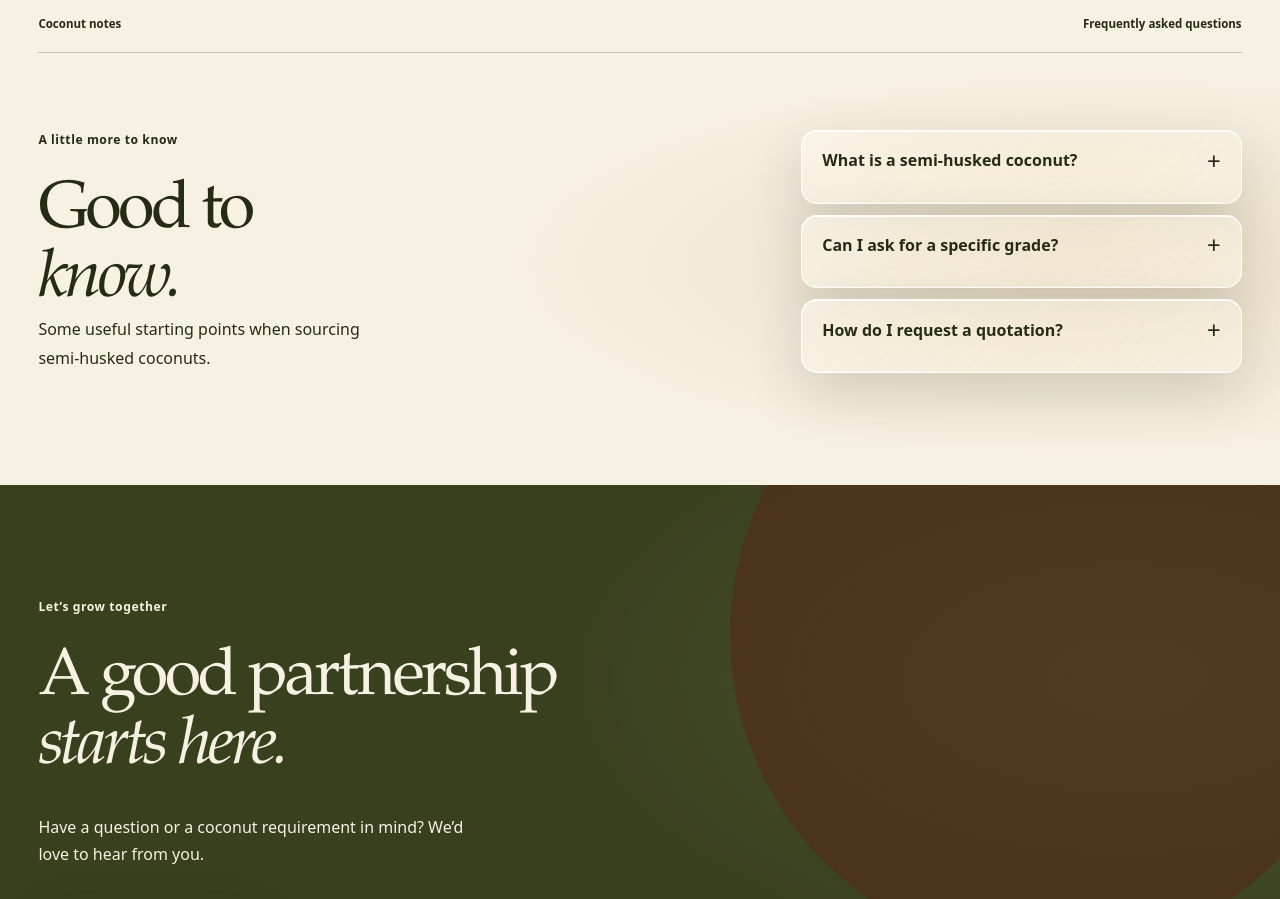
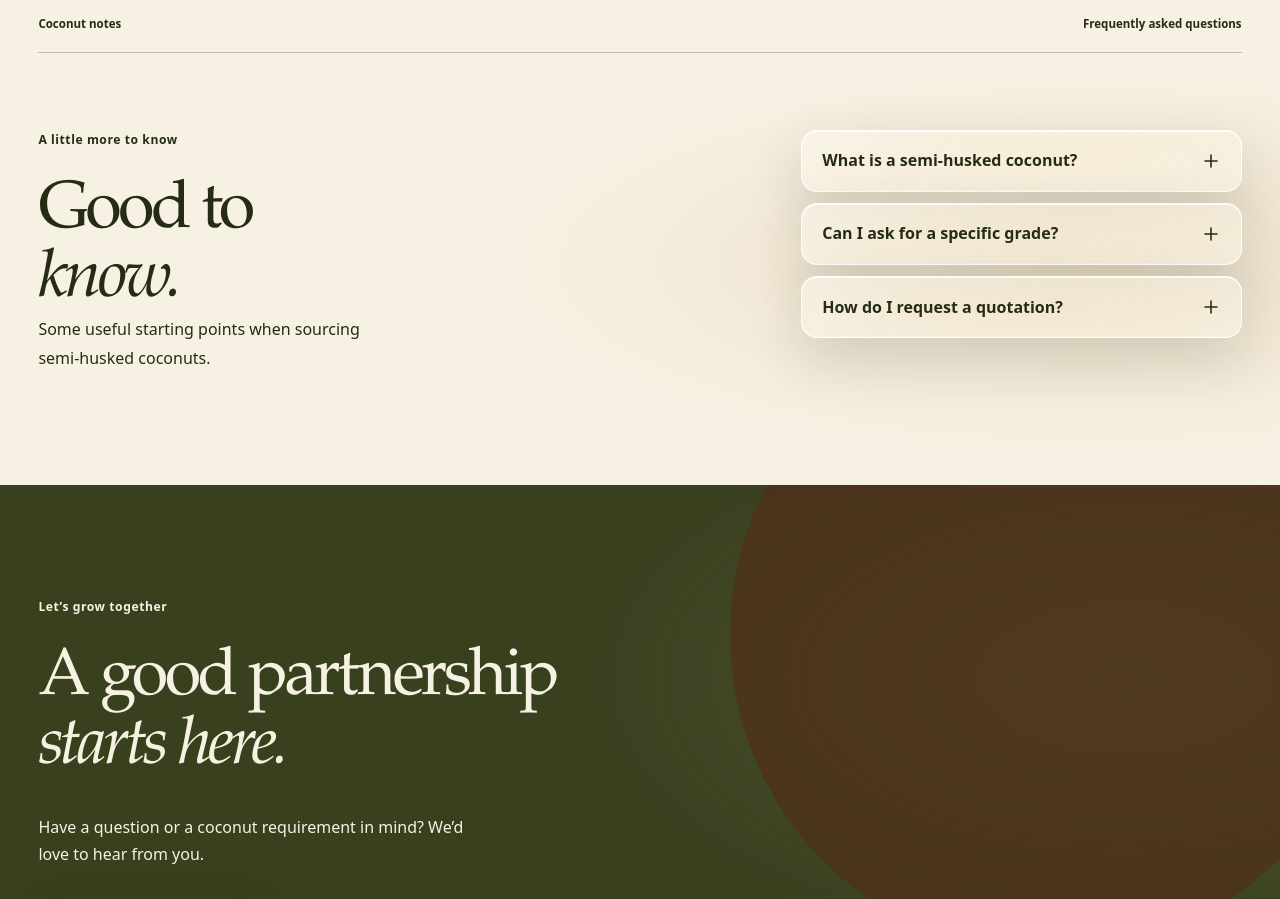
Before and after one commit to mayunngrh/my-tani-landing-page, a Next.js app: page /en in a window 1280 px wide. Shown: the part 5740-6639 px from the top of the page. Built offline with nearby package versions, Linux system fonts and the light colour scheme.

Commit message:
feat: animate whole-card FAQ toggles

```diff
--- a/src/app/[lang]/page.tsx
+++ b/src/app/[lang]/page.tsx
@@ -1,6 +1,7 @@
 import { getTranslator } from "@/i18n/messages";
 import { requireLocale } from "@/i18n/server";
 import Image from "next/image";
+import { FaqCard } from "@/components/faq-card";
 import { Brand, SiteNavigation } from "@/components/site-navigation";
 import styles from "@/app/page.module.css";
 
@@ -69,7 +70,7 @@ export default async function Home({ params }: PageProps<"/[lang]">) {
 
       <section id="export" className={styles.export} aria-labelledby="export-title"><div className={styles.exportInner}><div><p className={styles.eyebrow}>{t("For international buyers")}</p><h2 id="export-title">{t("Let’s talk")}<br /><em>{t("business.")}</em></h2><p>{t("From order quantities to shipping terms, our team can help you understand the details for your destination and requirements.")}</p><a className={`glass-surface ${styles.buttonLight}`} href="#contact">{t("Start an enquiry")} <span aria-hidden="true">↗</span></a></div><div className={styles.exportInfo}>{[["01", t("Product & grade"), t("Tell us the specifications that suit your market.")], ["02", t("Quantity & packing"), t("Discuss minimum orders, available volumes and packing options.")], ["03", t("Terms & destination"), t("Confirm delivery arrangements and applicable trade terms with our team.")]].map(([number, title, description]) => <div className="glass-surface glass-surface--dark" key={number}><span>{number}</span><h3>{title}</h3><p>{description}</p></div>)}</div></div></section>
 
-      <section id="insights" className={`${styles.section} ${styles.insights}`} aria-labelledby="insights-title"><div className={styles.sectionMarker}><span>{t("Coconut notes")}</span><span>{t("Frequently asked questions")}</span></div><div className={styles.insightsGrid}><div><p className={styles.eyebrowDark}>{t("A little more to know")}</p><h2 id="insights-title">{t("Good to")}<br /><em>{t("know.")}</em></h2><p>{t("Some useful starting points when sourcing semi-husked coconuts.")}</p></div><div className={styles.faq}>{[[t("What is a semi-husked coconut?"), t("It is a coconut with much of its outer husk removed while some fibre remains around the shell. Ask us for the current product details and photos.")], [t("Can I ask for a specific grade?"), t("Yes. Share your desired size, quantity and intended use with us, and we can discuss current availability and specifications.")], [t("How do I request a quotation?"), t("Contact us by WhatsApp or email with your product requirements, estimated quantity and destination. We will discuss the next steps with you.")]].map(([question, answer]) => <details className="glass-surface" key={question}><summary>{question}<span aria-hidden="true">+</span></summary><p>{answer}</p></details>)}</div></div></section>
+      <section id="insights" className={`${styles.section} ${styles.insights}`} aria-labelledby="insights-title"><div className={styles.sectionMarker}><span>{t("Coconut notes")}</span><span>{t("Frequently asked questions")}</span></div><div className={styles.insightsGrid}><div><p className={styles.eyebrowDark}>{t("A little more to know")}</p><h2 id="insights-title">{t("Good to")}<br /><em>{t("know.")}</em></h2><p>{t("Some useful starting points when sourcing semi-husked coconuts.")}</p></div><div className={styles.faq}>{[[t("What is a semi-husked coconut?"), t("It is a coconut with much of its outer husk removed while some fibre remains around the shell. Ask us for the current product details and photos.")], [t("Can I ask for a specific grade?"), t("Yes. Share your desired size, quantity and intended use with us, and we can discuss current availability and specifications.")], [t("How do I request a quotation?"), t("Contact us by WhatsApp or email with your product requirements, estimated quantity and destination. We will discuss the next steps with you.")]].map(([question, answer]) => <FaqCard key={question} question={question} answer={answer} />)}</div></div></section>
 
       <section id="contact" className={styles.contact} aria-labelledby="contact-title"><div className={styles.contactCircle} aria-hidden="true" /><div className={styles.contactInner}><p className={styles.eyebrow}>{t("Let’s grow together")}</p><h2 id="contact-title">{t("A good partnership")}<br /><em>{t("starts here.")}</em></h2><p>{t("Have a question or a coconut requirement in mind? We’d love to hear from you.")}</p><div className={styles.actions}><a className={`glass-surface ${styles.buttonLight}`} href={whatsapp} target="_blank" rel="noreferrer">{t("Chat on WhatsApp")} <span aria-hidden="true">↗</span></a><a className={styles.textLinkLight} href={email}>{t("Send us an email")} <span aria-hidden="true">↗</span></a></div><div className={styles.contactInfo}><div className="glass-surface glass-surface--dark"><span>{t("Email")}</span><a href={email}>{t("mytanibali@gmail.com")}</a></div><div className="glass-surface glass-surface--dark"><span>{t("WhatsApp")}</span><a href={whatsapp} target="_blank" rel="noreferrer">+62 877 9714 1007</a></div><div className="glass-surface glass-surface--dark"><span>{t("Based in")}</span><strong>{t("Bali, Indonesia")}</strong></div></div></div></section>
 
--- a/src/app/page.module.css
+++ b/src/app/page.module.css
@@ -110,14 +110,7 @@
 
 .insights { background-image: radial-gradient(ellipse at 85% 62%, rgb(196 159 111 / 23%), transparent 38%); }
 .insightsGrid > div > p:last-child { max-width: 22rem; }
-.faq { display: grid; gap: 0.7rem; }
-.faq details { --glass-tint: rgb(247 241 227 / 56%); --glass-border: rgb(255 255 255 / 88%); border-radius: 1rem; padding: 0 1.25rem; }
-.faq summary { display: flex; align-items: center; justify-content: space-between; gap: 1rem; min-height: 3.75rem; cursor: pointer; font-weight: 650; list-style: none; }
-.faq summary::-webkit-details-marker { display: none; }
-.faq summary span { font-size: 1.5rem; font-weight: 400; transition: transform var(--duration-fast) var(--ease-standard); }
-.faq details[open] summary span { transform: rotate(45deg); }
-.faq details p { margin: 0 0 1.25rem; max-width: 35rem; line-height: 1.7; }
-.faq details:focus-within { outline: var(--focus-width) solid var(--color-focus); outline-offset: var(--focus-offset); }
+.faq { display: grid; align-self: start; gap: 0.7rem; }
 
 .contact { background: radial-gradient(ellipse at 88% 25%, rgb(247 241 227 / 13%), transparent 35%), var(--color-olive-800); color: var(--color-cream-100); overflow: hidden; position: relative; scroll-margin-top: 7rem; --color-focus: var(--color-cream-100); }
 .contactInner { max-width: 88rem; padding: var(--space-section) var(--space-page-gutter); margin: auto; position: relative; z-index: 1; }
--- /dev/null
+++ b/src/components/faq-card.module.css
@@ -0,0 +1,22 @@
+.card {
+  --glass-tint: rgb(247 241 227 / 56%);
+  --glass-border: rgb(255 255 255 / 88%);
+  display: block;
+  width: 100%;
+  padding: 0 1.25rem;
+  border-radius: var(--radius-medium);
+  font: inherit;
+  text-align: left;
+  cursor: pointer;
+}
+.heading { display: flex; align-items: center; justify-content: space-between; gap: 1rem; min-height: 3.75rem; padding-block: 1rem; font-weight: 650; }
+.icon { flex: none; }
+.vertical { transform-origin: center; transition: transform var(--duration-normal) var(--ease-standard); }
+.card[aria-expanded="true"] .vertical { transform: scaleY(0); }
+.answer { display: grid; grid-template-rows: 0fr; opacity: 0; transition: grid-template-rows var(--duration-normal) var(--ease-standard), opacity var(--duration-fast) var(--ease-standard); }
+.card[aria-expanded="true"] .answer { grid-template-rows: 1fr; opacity: 1; }
+.clip { min-height: 0; overflow: hidden; }
+.copy { display: block; padding-bottom: 1.25rem; max-width: 35rem; line-height: 1.7; }
+@media (prefers-reduced-motion: reduce) {
+  .answer, .vertical { transition: none; }
+}
--- /dev/null
+++ b/src/components/faq-card.tsx
@@ -0,0 +1,32 @@
+"use client";
+
+import { useId, useState } from "react";
+import styles from "./faq-card.module.css";
+
+export function FaqCard({ question, answer }: { question: string; answer: string }) {
+  const [open, setOpen] = useState(false);
+  const answerId = useId();
+
+  return (
+    <button
+      type="button"
+      className={`glass-surface ${styles.card}`}
+      aria-label={question}
+      aria-expanded={open}
+      aria-controls={answerId}
+      aria-describedby={open ? answerId : undefined}
+      onClick={() => setOpen((current) => !current)}
+    >
+      <span className={styles.heading}>
+        <span>{question}</span>
+        <svg className={styles.icon} width="20" height="20" viewBox="0 0 20 20" fill="none" aria-hidden="true">
+          <path d="M4 10h12" stroke="currentColor" strokeWidth="1.6" strokeLinecap="round" />
+          <path className={styles.vertical} d="M10 4v12" stroke="currentColor" strokeWidth="1.6" strokeLinecap="round" />
+        </svg>
+      </span>
+      <span id={answerId} className={styles.answer} aria-hidden={!open}>
+        <span className={styles.clip}><span className={styles.copy}>{answer}</span></span>
+      </span>
+    </button>
+  );
+}
```
Also changed, not shown: 1 other file (tests, documents, lock files or other folders).
